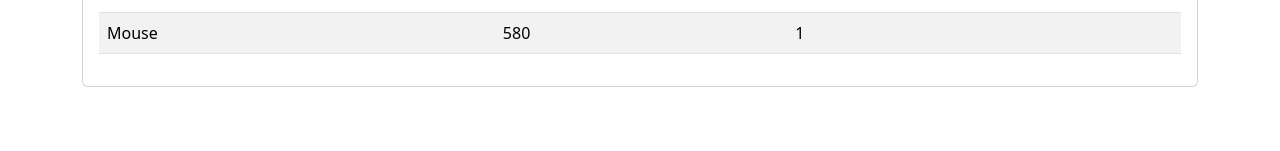
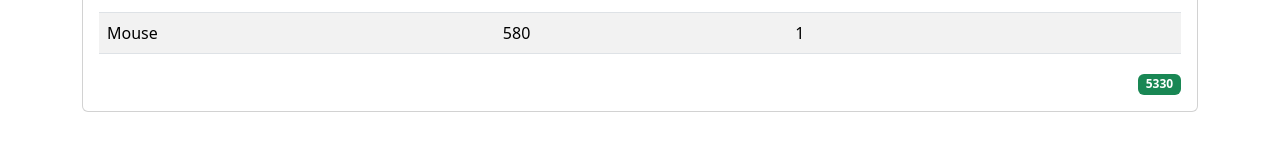
Before and after one commit to mariamoreyra/invoice-app, a React (Vite) app: page / in a window 1280 px wide. Shown: the part 501-652 px from the top of the page. Built offline with nearby package versions, Linux system fonts and the light colour scheme.

Commit message:
Add calculation of the total invoice

```diff
--- a/src/components/InvoiceApp.jsx
+++ b/src/InvoiceApp.jsx
@@ -1,12 +1,14 @@
 import React from 'react'
-import { getInvoice } from '../services/getInvoice'
-import InvoiceView from './InvoiceView';
-import ClientView from './ClientView';
-import CompanyView from './CompanyView';
-import ListItemView from './ListItemView';
+import { getInvoice } from './services/getInvoice'
+import InvoiceView from './components/InvoiceView';
+import ClientView from './components/ClientView';
+import CompanyView from './components/CompanyView';
+import ListItemView from './components/ListItemView';
+import TotalView from './components/TotalView';
 
 function InvoiceApp() {
-    const invoice = getInvoice();
+    const {invoice, total} = getInvoice();
+    console.log(invoice);
 
     return (
         <>
@@ -29,6 +31,7 @@ function InvoiceApp() {
                             </div>
                         </div>
                         <ListItemView title={'Productos de la Factura'} items={invoice.items}></ListItemView>
+                        <TotalView total={total}></TotalView>
                     </div>
                 </div>
             </div>
--- /dev/null
+++ b/src/components/TotalView.jsx
@@ -0,0 +1,14 @@
+import React from 'react'
+
+const TotalView = ({ total }) => {
+    return (
+        <>
+            <div className="text-end">
+                <span className="badge bg-success"> {total}</span>
+            </div>
+        </>
+
+    )
+}
+
+export default TotalView
--- a/src/main.jsx
+++ b/src/main.jsx
@@ -1,6 +1,6 @@
 import React from 'react'
 import ReactDOM from 'react-dom/client'
-import InvoiceApp from './components/InvoiceApp'
+import InvoiceApp from './InvoiceApp'
 
 
 ReactDOM.createRoot(document.getElementById('root')).render(
--- a/src/services/getInvoice.js
+++ b/src/services/getInvoice.js
@@ -1,5 +1,9 @@
 import { invoice } from "../data/invoice"
 
 export const getInvoice = () => {
-    return invoice;
+
+const total = invoice.items
+    .map(item => item.price * item.quantity)
+    .reduce((accumulator, currentValue) => accumulator + currentValue, 0);
+    return {invoice, total};
 }
```
